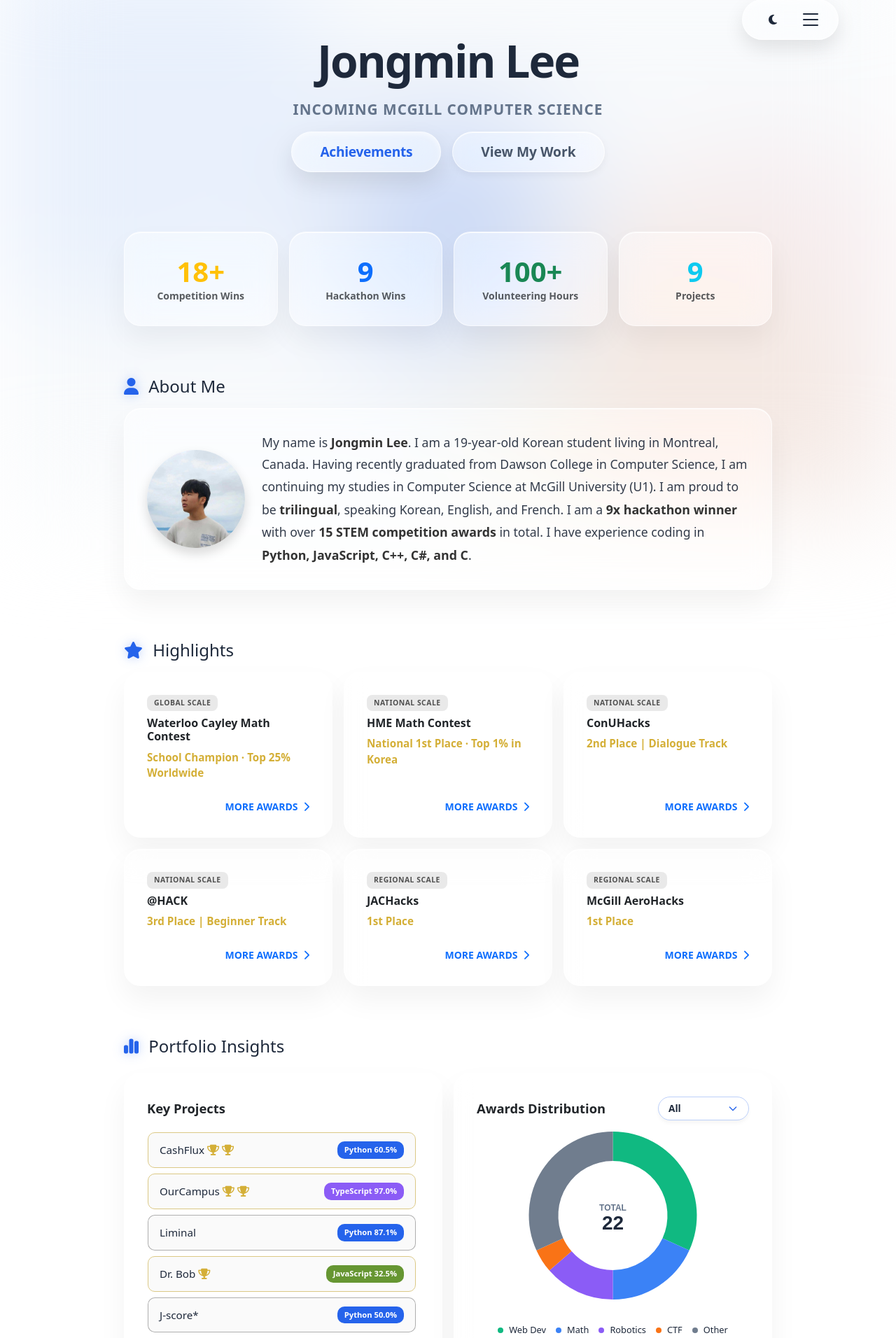
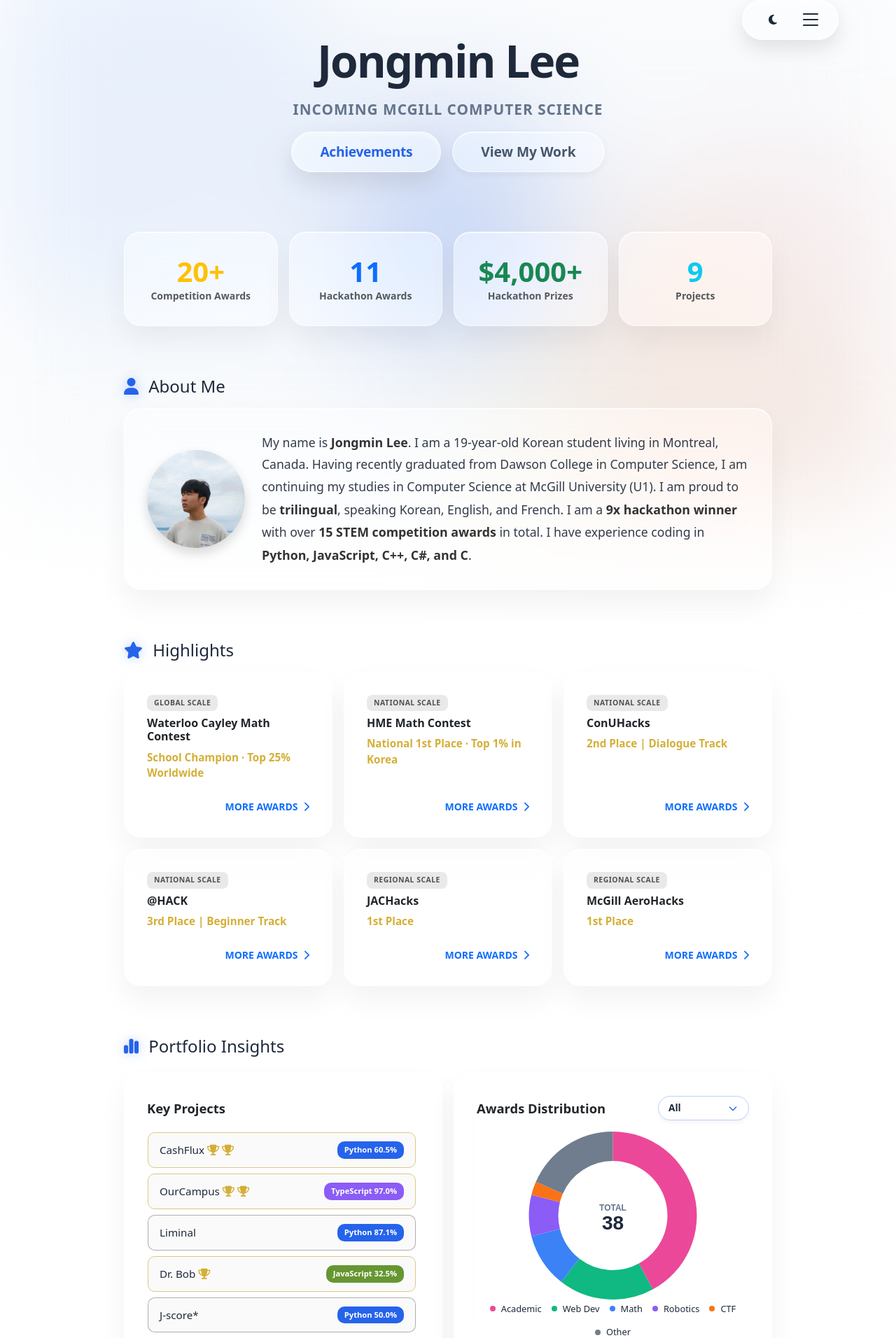
Before and after one commit to Jo-9m-n1/JongminPortfolio, a Flask app: page / in a window 1280 px wide. Shown: the part 76-1988 px from the top of the page at 70% size. Run offline with Flask 3, Linux system fonts and the light colour scheme; some libraries are stand-ins or nearby versions.

Commit message:
feat: add academic awards in the pie chart and change the counter in the home page

```diff
--- a/api/index.py
+++ b/api/index.py
@@ -8,9 +8,9 @@ app = Flask(__name__, template_folder='../templates', static_folder='../static')
 
 # For the main page stats only
 PORTFOLIO_STATS = {
-    'competitions': 18,
-    'hackathons': 9,
-    'volunteering': 100,
+    'competitions': 20,
+    'hackathons': 11,
+    'prize': 4000,
     'projects': 9
 }
 
@@ -36,9 +36,9 @@ TRANSLATIONS = {
         'btn_achievements': 'Achievements',
         'btn_view_my_work': 'View My Work',
 
-        'stat_competition_wins': 'Competition Wins',
-        'stat_hackathon_wins': 'Hackathon Wins',
-        'stat_volunteering_hours': 'Volunteering Hours',
+        'stat_competition_wins': 'Competition Awards',
+        'stat_hackathon_wins': 'Hackathon Awards',
+        'stat_prize': 'Hackathon Prizes',
         'stat_projects': 'Projects',
 
         'section_highlights': 'Highlights',
@@ -176,9 +176,9 @@ TRANSLATIONS = {
         'btn_achievements': '수상 보기',
         'btn_view_my_work': '프로젝트 보기',
 
-        'stat_competition_wins': '대회 우승',
-        'stat_hackathon_wins': '해커톤 우승',
-        'stat_volunteering_hours': '봉사 시간',
+        'stat_competition_wins': '대회 수상',
+        'stat_hackathon_wins': '해커톤 수상',
+        'stat_prize': '해커톤 상금',
         'stat_projects': '프로젝트',
 
         'section_highlights': '주요 성과',
@@ -215,6 +215,7 @@ TRANSLATIONS = {
         'award_distribution': '수상 분포',
         'hackathon_progress': '해커톤 성과 추이',
         'graph': '해커톤 참가 횟수 대비 누적 수상 실적',
+        'chart_grade' : '학업',
         'chart_webdev': '웹 개발',
         'chart_math': '수학',
         'chart_robotics': '로봇공학',
@@ -321,16 +322,15 @@ TRANSLATIONS = {
         'back': 'Retour',
         'showing_results': 'Affichage de {n} sur {total} réalisations',
         'showing_projects': 'Affichage de {n} sur {total} projets',
-        'lang_beta_tooltip': 'La fonction de traduction est en BÊTA — les descriptions sont en cours de traduction.',
 
         'name': 'Jongmin Lee',
         'about': "Futur étudiant en informatique à McGill",
         'btn_achievements': 'Réalisations',
         'btn_view_my_work': 'Voir mes projets',
 
-        'stat_competition_wins': 'Compétitions gagnées',
-        'stat_hackathon_wins': 'Hackathons gagnés',
-        'stat_volunteering_hours': 'Heures de bénévolat',
+        'stat_competition_wins': 'Compétitions remportées',
+        'stat_hackathon_wins': 'Hackathons remportés',
+        'stat_prize': 'Prix de hackathon',
         'stat_projects': 'Projets',
 
         'section_highlights': 'Faits saillants',
@@ -342,10 +342,10 @@ TRANSLATIONS = {
         'scale_regional': 'ÉCHELLE RÉGIONALE',
         'more_awards': 'PLUS DE PRIX',
 
-        'hl_cayley_subtitle': "Champion de l'école · Top 25 % Mondial",
+        'hl_cayley_subtitle': "Champion de l'école · Top 25 % mondial",
         'hl_hme_subtitle': '1ʳᵉ Place Nationale · Top 1 % en Corée',
         'hl_conuhacks_subtitle': '2ᵉ Place | Piste Dialogue',
-        'hl_hack_subtitle': '3ᵉ place | Piste Débutant',
+        'hl_hack_subtitle': '3ᵉ place | Piste débutant',
         'hl_jachacks_subtitle': '1ʳᵉ Place',
         'hl_aerohacks_subtitle': '1ʳᵉ Place',
 
@@ -362,23 +362,24 @@ TRANSLATIONS = {
         'edu_honor_roll': "Tableau d'honneur",
         'edu_art_etudes': 'Programme Arts-Études',
 
-        'portfolio_insights' : 'Aperçu du Portfolio',
+        'portfolio_insights' : 'Aperçu du portfolio',
         'key_projects': 'Projets Clés',
-        'award_distribution': 'Répartition des Prix',
-        'hackathon_progress': 'Progression aux Hackathons',
+        'award_distribution': 'Répartition des prix',
+        'hackathon_progress': 'Progression aux hackathons',
         'graph': 'Récompenses cumulées vs participations aux hackathons',
+        'chart_grade' : 'Scolaire',
         'chart_webdev': 'Dev Web',
         'chart_robotics': 'Robotique',
         'chart_other': 'Autre',
         'chart_total': 'TOTAL',
-        'chart_attended': 'Hackathons Participés',
-        'chart_awards': 'Prix Remportés',
-        'chart_sequence': 'Séquence de Hackathon',
-        'chart_cumulative': 'Compte Cumulé',
+        'chart_attended': 'Hackathons participés',
+        'chart_awards': 'Prix remportés',
+        'chart_sequence': 'Séquence de hackathon',
+        'chart_cumulative': 'Compte cumulé',
         'filter_all': 'Tous',
         'general': 'Général',
         'chart_music': 'Musique',
-        'dialogue_hackathon': 'Hackathon Interne de Dialogue',
+        'dialogue_hackathon': 'Hackathon interne de Dialogue',
 
         'about_html': (
             "Je m'appelle <strong>Jongmin Lee</strong>. Je suis un étudiant coréen de 19 ans vivant à Montréal, au Canada. "
@@ -455,7 +456,7 @@ TRANSLATIONS = {
         'filter_hardware': 'Matériel',
         'filter_math': 'Mathématiques',
         'filter_health': 'Santé',
-        'filter_academic': 'Universitaire',
+        'filter_academic': 'Scolaire',
         'no_milestones_match': 'Aucun jalon ne correspond à ces filtres.',
         'try_different_combination': "Essayez une autre combinaison d'étiquettes.",
         'section_competitions': 'Compétitions',
--- a/static/script.js
+++ b/static/script.js
@@ -338,9 +338,14 @@ document.addEventListener('DOMContentLoaded', function() {
         // Awards Distribution Graph
         achievement: {
             'All': {
-                labels: [window.T?.chart_webdev || 'Web Dev', window.T?.chart_math || 'Math', window.T?.chart_robotics || 'Robotics', window.T?.chart_ctf || 'CTF', window.T?.chart_other || 'Other'],
-                data: [7, 4, 3, 1, 7],
-                colors: ['#10b981', '#3b82f6', '#8b5cf6', '#f97316', '#707d8e']
+                labels: [window.T?.chart_grade || 'Academic', window.T?.chart_webdev || 'Web Dev', window.T?.chart_math || 'Math', window.T?.chart_robotics || 'Robotics', window.T?.chart_ctf || 'CTF', window.T?.chart_other || 'Other'],
+                data: [16, 7, 4, 3, 1, 7],
+                colors: ['#ec4899', '#10b981', '#3b82f6', '#8b5cf6', '#f97316', '#707d8e']
+            },
+            'Academic': {
+                labels: [window.T?.edu_deans_list || "Dean's List", window.T?.chart_other || 'Other'],
+                data: [1, 15],
+                colors: ['#ec4899', '#ffb6db']
             },
             'Web Dev': {
                 labels: ['MPC Hacks', 'JACHacks', 'ConUHacks', window.T?.chart_other || 'Other'],
@@ -577,6 +582,7 @@ document.addEventListener('DOMContentLoaded', function() {
             defaultText: window.T?.filter_all || 'All',
             options: [
                 { value: 'All', text: window.T?.filter_all || 'All' },
+                { value: 'Academic', text: window.T?.chart_grade || 'Academic' },
                 { value: 'Web Dev', text: window.T?.chart_webdev || 'Web Dev' },
                 { value: 'Math', text: window.T?.chart_math || 'Math' },
                 { value: 'Robotics', text: window.T?.chart_robotics || 'Robotics' },
--- a/templates/index.html
+++ b/templates/index.html
@@ -190,9 +190,12 @@
                         </div>
                         <div class="col-6 col-md-3">
                             <a href="/achievements" class="text-decoration-none d-block h-100 hologram-btn">
-                                <div class="timeline-card p-3 h-100">
-                                    <div class="display-6 fw-bold text-success counter" data-target="{{ stats.volunteering }}" data-plus="true">0</div>
-                                    <div class="small text-muted fw-bold">{{ t.stat_volunteering_hours }}</div>
+                                <div class="timeline-card p-3 h-100 text-center">
+                                    <div class="display-6 fw-bold text-success d-flex justify-content-center align-items-center">
+                                        <span>$</span>
+                                        <span class="counter" data-target="{{ stats.prize }}" data-plus="true">0</span>
+                                    </div>
+                                    <div class="small text-muted fw-bold">{{ t.stat_prize}}</div>
                                 </div>
                             </a>
                         </div>
```
